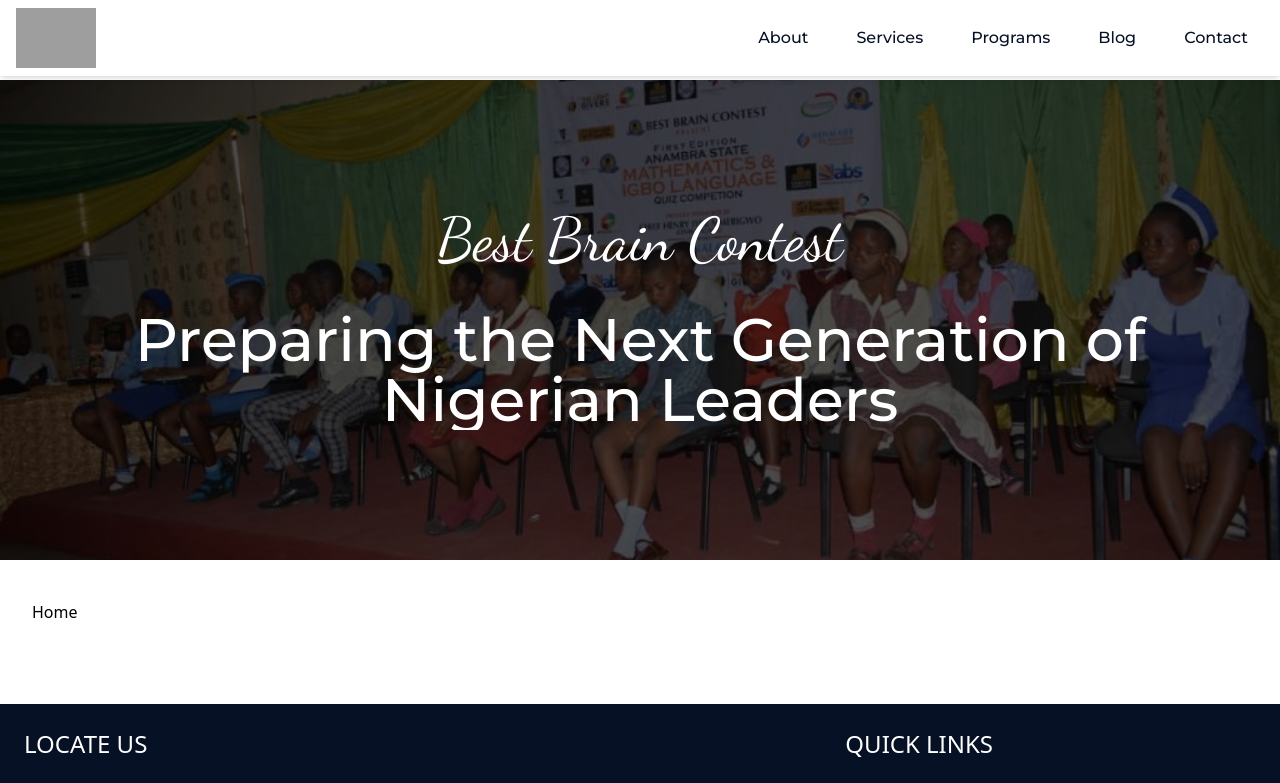
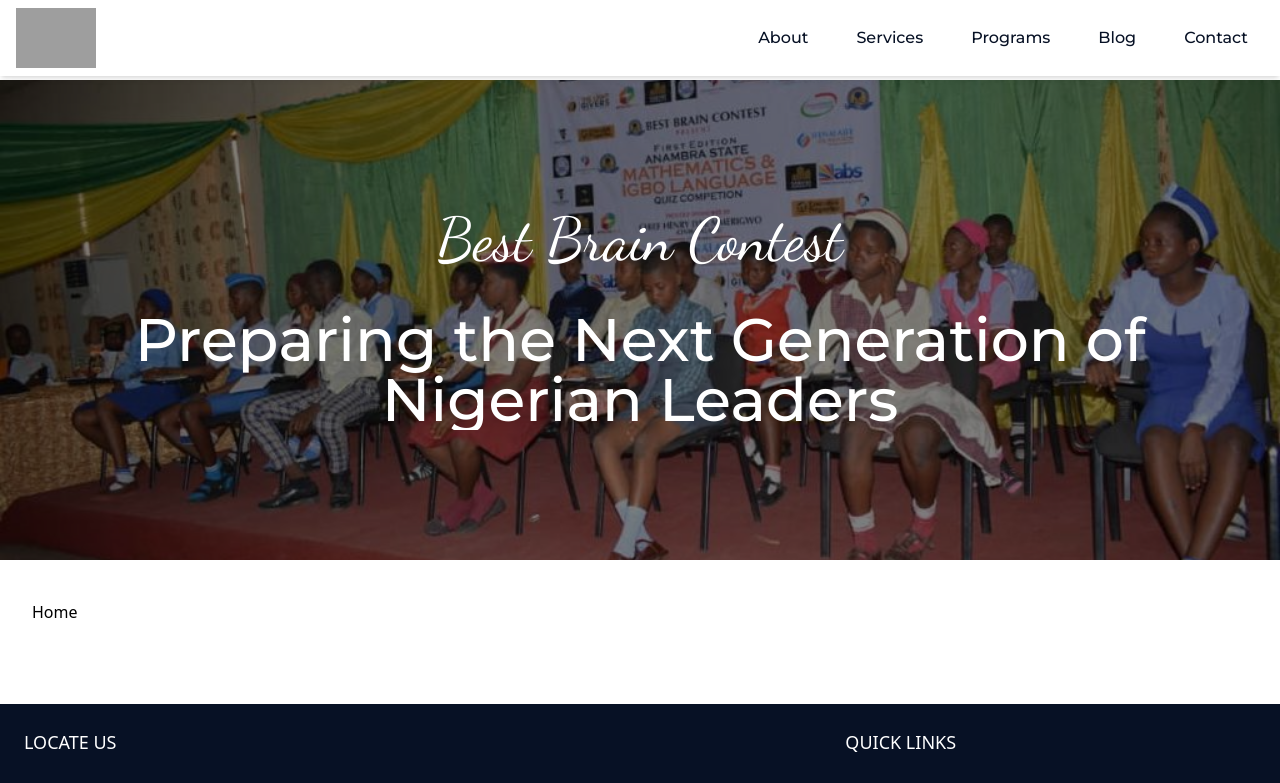
Before and after one commit to Moscolape/best-brain-contest-frontend, a React (Vite) app: page / in a window 1280 px wide. Shown: the top 783 px of the page. Built offline with nearby package versions, Linux system fonts and the light colour scheme; grey boxes are pictures that could not be loaded; a web font is replaced by a local one.

Commit message:
chore: update footer

```diff
--- a/src/components/footer.tsx
+++ b/src/components/footer.tsx
@@ -50,7 +50,7 @@
     <div className="w-full bg-[#071125] text-white text-body1 mt-20">
       <div className="flex sm:flex-row flex-col justify-between items-start sm:p-6 p-3">
         <div className="sm:w-1/3" data-aos = "fade-up">
-          <h1 className="text-2xl">LOCATE US</h1>
+          <h1 className="text-lg">LOCATE US</h1>
           <br />
           <div className="flex items-center">
             <FaMapMarkerAlt className="text-white text-5xl mr-2" />
@@ -61,7 +61,7 @@
           </div>
         </div>
         <div className="sm:w-1/3 sm:mt-0 mt-10" data-aos = "fade-down">
-          <h1 className="text-2xl">QUICK LINKS</h1>
+          <h1 className="text-lg">QUICK LINKS</h1>
           <br />
           <div className="flex flex-col">
             {quickLinks.map((link, index) => (
--- a/src/pages/home.tsx
+++ b/src/pages/home.tsx
@@ -35,7 +35,7 @@
         ></div>
 
         {/* Overlay */}
-        <div className="absolute inset-0 bg-black opacity-70"></div>
+        <div className="absolute inset-0 bg-black opacity-50"></div>
 
         {/* Content */}
         <div className="relative z-10 text-center px-6">
```
